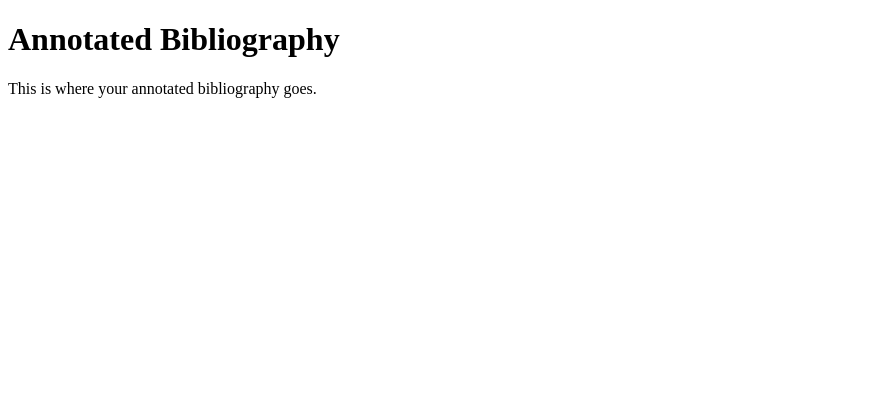
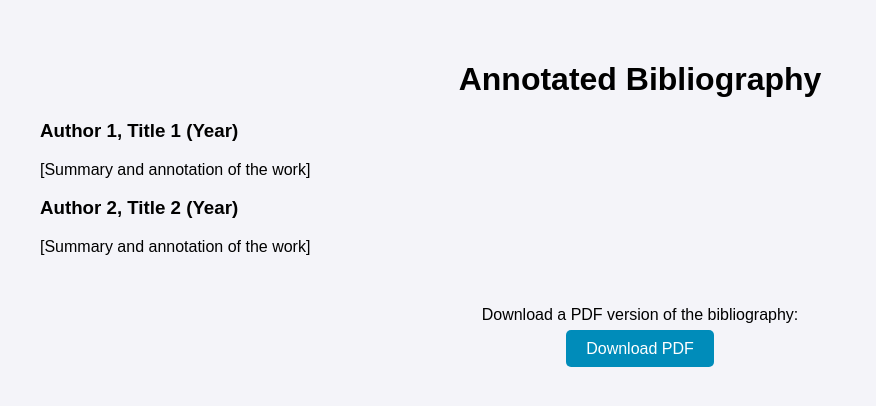
Before and after one commit to JonahCat/Kittens, a plain HTML site: page index.html in a window 1280 px wide. Shown: the whole page, without its empty margins (0-876 px from the left). Drawn offline with Linux system fonts and the light colour scheme.

Commit message:
Update index.html

```diff
--- a/index.html
+++ b/index.html
@@ -4,9 +4,51 @@
     <meta charset="UTF-8">
     <meta name="viewport" content="width=device-width, initial-scale=1.0">
     <title>Annotated Bibliography</title>
+    <style>
+        body {
+            font-family: Arial, sans-serif;
+            margin: 20px;
+            padding: 20px;
+            background-color: #f4f4f9;
+        }
+        h1 {
+            text-align: center;
+        }
+        .bibliography {
+            margin-bottom: 50px;
+        }
+        .download {
+            text-align: center;
+            margin-top: 20px;
+        }
+        .download a {
+            padding: 10px 20px;
+            background-color: #008cba;
+            color: white;
+            text-decoration: none;
+            border-radius: 5px;
+        }
+        .download a:hover {
+            background-color: #005f5f;
+        }
+    </style>
 </head>
 <body>
     <h1>Annotated Bibliography</h1>
-    <p>This is where your annotated bibliography goes.</p>
+
+    <div class="bibliography">
+        <h3>Author 1, Title 1 (Year)</h3>
+        <p>[Summary and annotation of the work]</p>
+
+        <h3>Author 2, Title 2 (Year)</h3>
+        <p>[Summary and annotation of the work]</p>
+
+        <!-- Add more entries as needed -->
+    </div>
+
+    <div class="download">
+        <p>Download a PDF version of the bibliography:</p>
+        <a href="annotated_bibliography.pdf" download>Download PDF</a>
+    </div>
 </body>
 </html>
```
